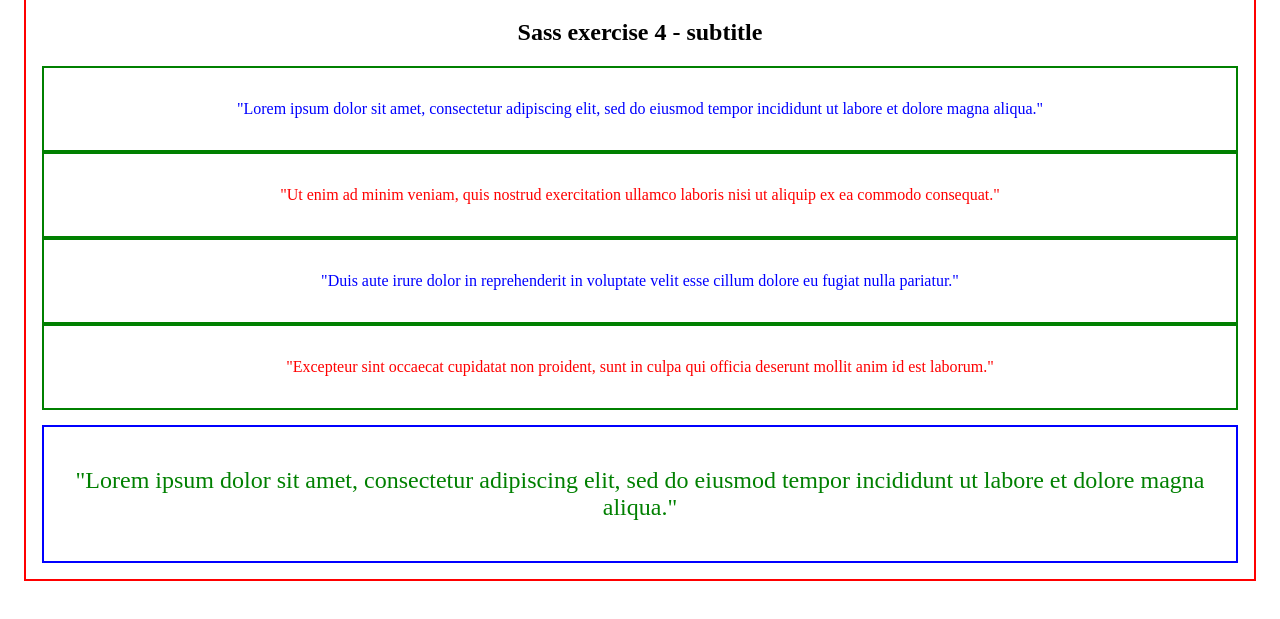
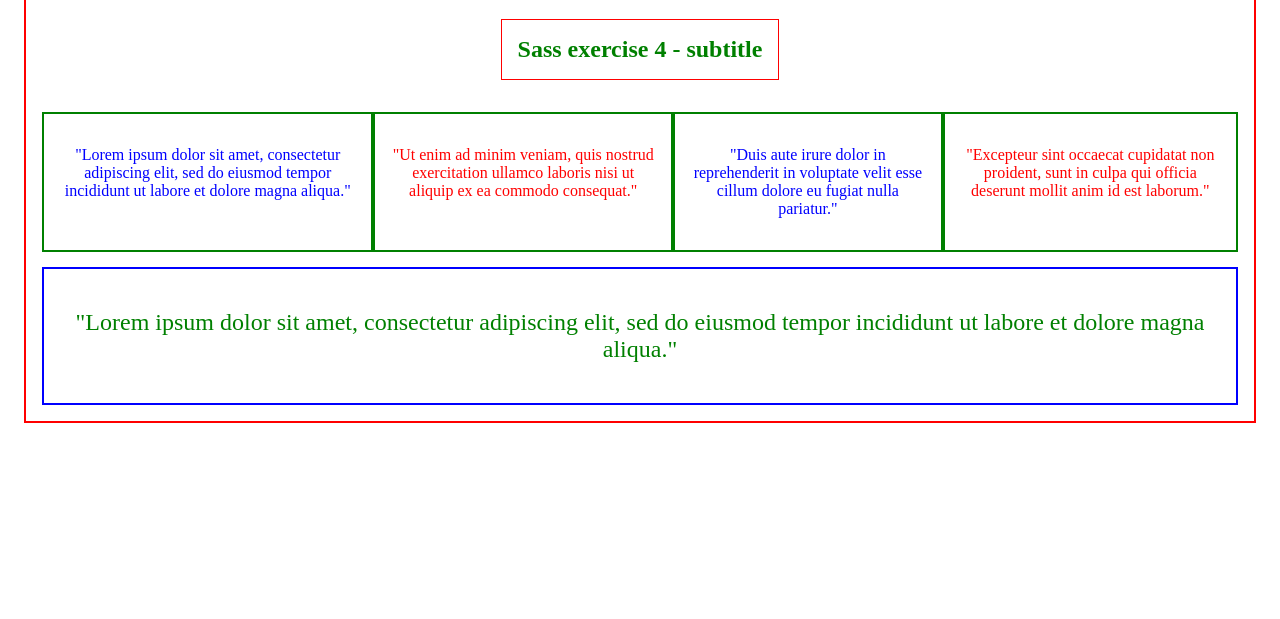
Before and after one commit to gabrimarch3/Esercizi-SASS, a plain HTML site: page Es.4 - Extend/index.html in a window 1280 px wide. Shown: the part 95-714 px from the top of the page. Drawn offline with Linux system fonts and the light colour scheme.

Commit message:
added and completed Es.4 - Extend

```diff
--- a/Es.4 - Extend/index.html
+++ b/Es.4 - Extend/index.html
@@ -6,8 +6,8 @@
     </head>
     <body>
         <div class="container">
-            <h1>Sass exercise 4 - selectors and extend method</h1>
-            <h2>Sass exercise 4 - subtitle</h2>
+            <h1 class="title">Sass exercise 4 - selectors and extend method</h1>
+            <h2 class="title_subtitle">Sass exercise 4 - subtitle</h2>
             <section>
                 <article>
                     <p>"Lorem ipsum dolor sit amet, consectetur adipiscing elit, sed do eiusmod tempor incididunt ut labore et dolore magna aliqua."</p>
--- a/Es.4 - Extend/style.scss
+++ b/Es.4 - Extend/style.scss
@@ -18,11 +18,20 @@ $footer-color: root.$footer-color;
     @include border-styling(black, red);
     margin: converter.converter(16);
     text-align: center;
-    h1 {
+    & .title {
         text-decoration: underline $h1-decoration-color;
         color: $h1-color;
+        &_subtitle {
+            @extend .title;
+            padding: converter.converter(16);
+            border: 1px solid red;
+            width: fit-content;
+            margin: auto;
+            margin-bottom: converter.converter(32);
+            text-decoration: none;
+        }
     }
-    section:nth-child(2) {
+    section:nth-child(3) {
         display: flex;
     }
     article {
```
Also changed, not shown: Es.4 - Extend/css/style.css, 1 other file.
